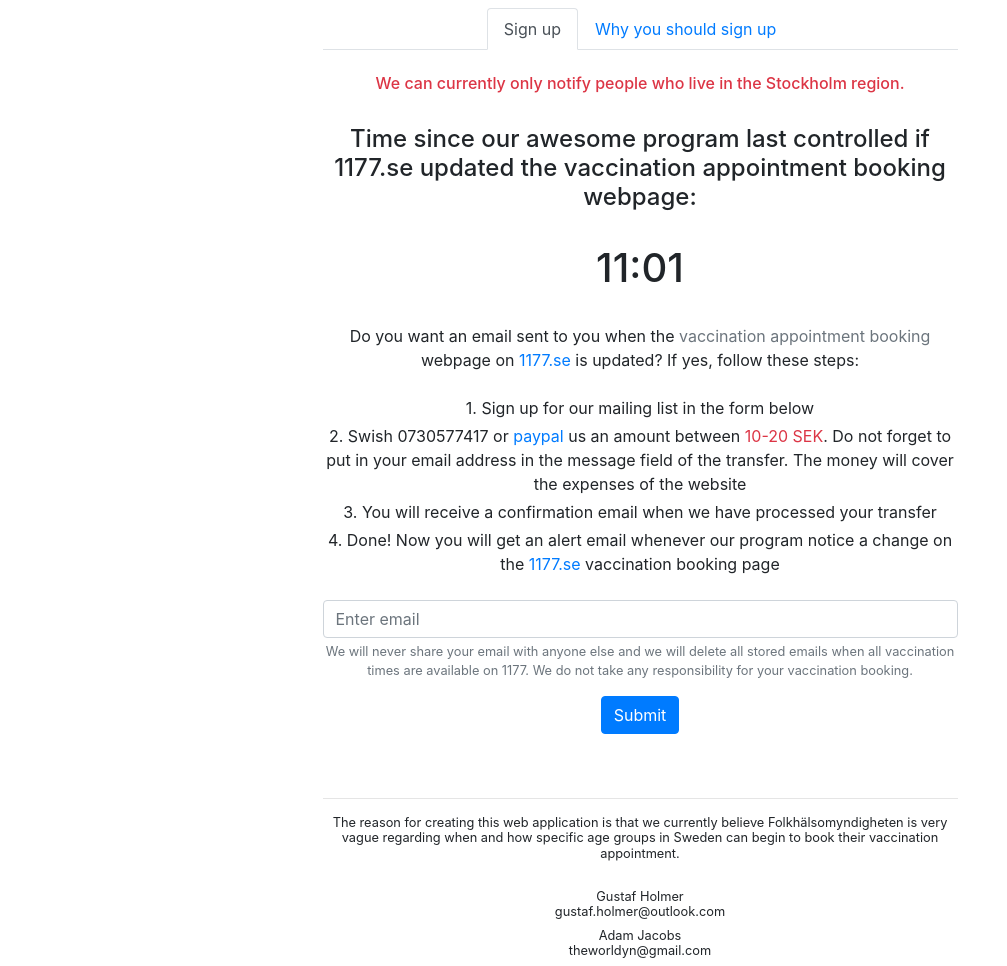
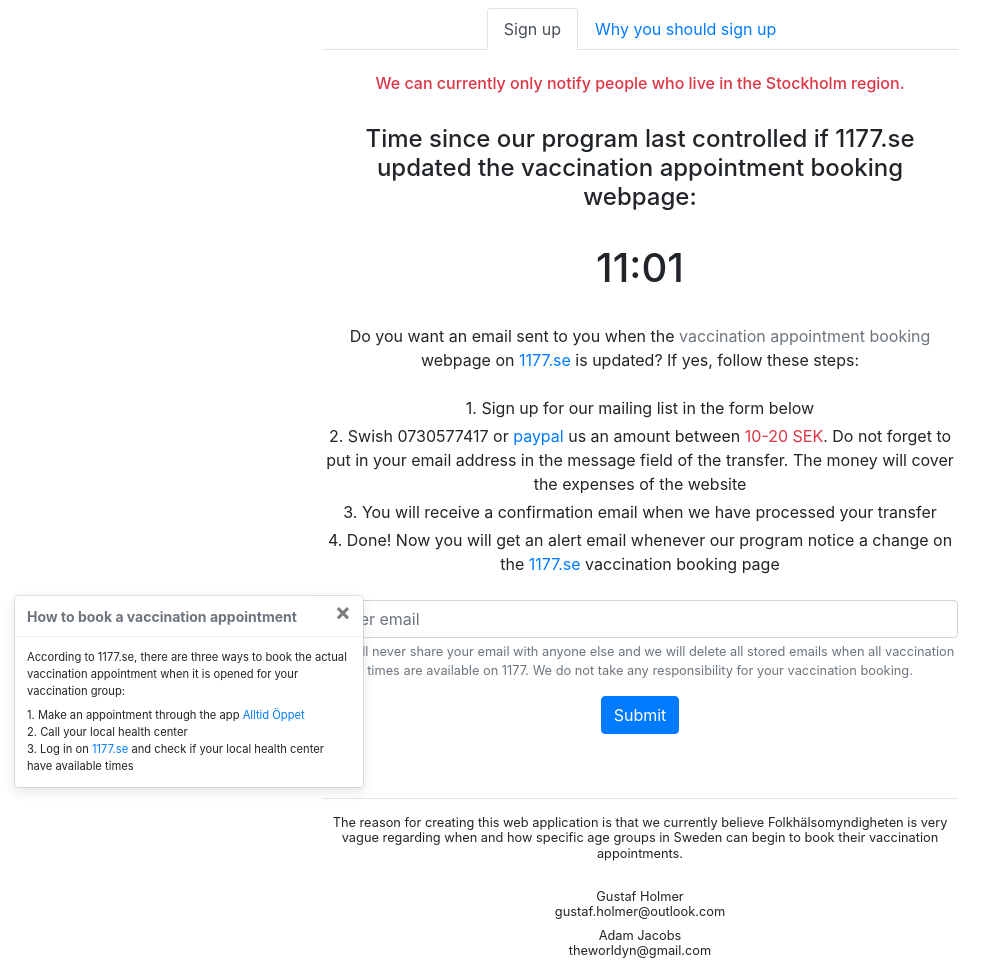
Before and after one commit to worldyn/vaccinalert, a Flask app: page / in a window 1280 px wide. Shown: the whole page, without its empty margins (0-1007 px from the left). Run offline with Flask 2, Linux system fonts and the light colour scheme; parts of the project's set-up code (start-up, migrations or seed data) failed here and were passed over; some libraries are stand-ins or nearby versions.

Commit message:
Added info box and fixed spelling

```diff
--- a/vaccinalert/emailsender.py
+++ b/vaccinalert/emailsender.py
@@ -7,14 +7,14 @@
 message_notif = """\
 Subject: 1177 vaccination page changed in your region
 
-This mail was sent to you because you had signed up for the vaccine alert mail list. Please check the 1177 vaccination page as it has been updated.\n Regards,\nvaccinalert"""
+This mail was sent to you because you had signed up for the vaccine alert email list. Please check the 1177 vaccination page as it has been updated.\n\n Regards,\nvaccinalert"""
 
 message_verify = """\
-Subject: vaccinalert recieved your payment
+Subject: vaccinalert received your payment
 
 Hello!
 
-This mail was sent to you because you have signed up for the vaccine alert mail list and paid with swish or paypal.
+This mail was sent to you because you have signed up for the vaccine alert email list and paid with swish or paypal.
 
 Please check your email on a daily basis to get the email notification when something has changed on the 1177 vaccination page.
 \n\n Regards,\nvaccinalert"""
--- a/vaccinalert/static/css/style.css
+++ b/vaccinalert/static/css/style.css
@@ -1,12 +1,23 @@
 .container {
-    display: flex;
 
+    z-index: 0 !important;
 }
 
 
-hr {
-    margin-top: 1rem;
-    margin-bottom: 1rem;
-    border: 0;
-    border-top: 1px solid rgba(0, 0, 0, 0.1);
-  }
+
+
+
+
+
+
+.toast {
+
+    position: absolute;
+
+
+    bottom: 0;
+    left: 14px;
+
+    z-index: 9000 !important;
+    background-color: white;
+}
--- a/vaccinalert/templates/base.html
+++ b/vaccinalert/templates/base.html
@@ -11,7 +11,7 @@
     <meta name="keywords" content="vaccine covid notification corona 1177 1177.se vaccination stockholm sweden">
     <meta name="msvalidate.01" content="BDB6F796C82C771EAA3C4BF331AA8D14" />
 
-    <link rel="stylesheet" href="https://stackpath.bootstrapcdn.com/bootstrap/4.3.1/css/bootstrap.min.css" integrity="sha384-ggOyR0iXCbMQv3Xipma34MD+dH/1fQ784/j6cY/iJTQUOhcWr7x9JvoRxT2MZw1T" crossorigin="anonymous">
+    <link rel="stylesheet" href="https://stackpath.bootstrapcdn.com/bootstrap/4.3.1/css/bootstrap.min.css">
 
 
     <title>{% block title %}{% endblock %}</title>
@@ -22,7 +22,36 @@
     {% block content %}
     {% endblock %}
 
-    <div class="container">
+
+    <div role="alert" class="toast position-fixed" data-autohide="false" aria-live="assertive" aria-atomic="true">
+        <div class="toast-header ">
+
+          <strong class="mr-auto">How to book a vaccination appointment </strong>
+
+          <button type="button" class="ml-2 mb-2 close" data-dismiss="toast" >
+            <span aria-hidden="true">&times;</span>
+          </button>
+
+        </div>
+        <div class="toast-body">
+            <small>
+                <p class="mb-2 ">According to 1177.se, there are three ways to book the actual vaccination appointment when it is opened for your vaccination group:</p>
+                <p class="mb-0 ">1. Make an appointment through the app <a href="https://www.slso.sll.se/vard-hos-oss/alltid-oppet/">Alltid Öppet</a></p>
+                <p class="mb-0 ">2. Call your local health center</p>
+                <p class="mb-0 ">3. Log in on <a href="https://www.1177.se/Stockholm/sjukdomar--besvar/lungor-och-luftvagar/inflammation-och-infektion-ilungor-och-luftror/om-covid-19--coronavirus/om-vaccin-mot-covid-19/boka-tid-for-vaccination-mot-covid-19-i-stockholms-lan/">1177.se</a> and check if your local health center have available times</p>
+
+            </small>
+
+        </div>
+    </div>
+
+
+
+    <div class="container "  >
+
+
+
+
         <div class="row">
             <div class="col-sm">
 
@@ -45,7 +74,7 @@
                                 <div role="tabpanel" class="tab-pane fade show active" id="profile" >
                                     <br />
                                     <h6 class="text-danger">We can currently only notify people who live in the Stockholm region.</h6> <br>
-                                    <h4>Time since our awesome program last controlled if 1177.se updated the vaccination appointment booking webpage:</h4> <br>
+                                    <h4>Time since our program last controlled if 1177.se updated the vaccination appointment booking webpage:</h4> <br>
 
                                     <h1 id="clock"></h1> <br>
 
@@ -67,8 +96,8 @@
                                         <h3>The BIG why </h3>
 
                                         <p>Currently in the Stockholm region, the only way to know when your age group can start to get vaccinated
-                                            is check the news or receive a physical letter from <a href="https://www.1177.se/Stockholm/sjukdomar--besvar/lungor-och-luftvagar/inflammation-och-infektion-ilungor-och-luftror/om-covid-19--coronavirus/om-vaccin-mot-covid-19/boka-tid-for-vaccination-mot-covid-19-i-stockholms-lan/">1177.se</a> which states that a new vaccination
-                                            group can book a vaccination appointment. <span class="text-secondary">Keep reading below.</span>
+                                            is to check the news or receive a physical letter from <a href="https://www.1177.se/Stockholm/sjukdomar--besvar/lungor-och-luftvagar/inflammation-och-infektion-ilungor-och-luftror/om-covid-19--coronavirus/om-vaccin-mot-covid-19/boka-tid-for-vaccination-mot-covid-19-i-stockholms-lan/">1177.se</a>.
+                                            The letter states that a new vaccination group can book an appointment. <span class="text-secondary">Keep reading below.</span>
                                         </p>
 
 
@@ -79,10 +108,10 @@
 
 
                                         <p class="mt-4 mb-4"">
-                                            This slooooow way to be aware when you can start making an appointment is what our mailing list wants to solve.
+                                            This slow way to be informed when you can start making an appointment is what our mailing list wants to solve.
                                             By signing up for our mail list you will know at once when <a href="https://www.1177.se/Stockholm/sjukdomar--besvar/lungor-och-luftvagar/inflammation-och-infektion-ilungor-och-luftror/om-covid-19--coronavirus/om-vaccin-mot-covid-19/boka-tid-for-vaccination-mot-covid-19-i-stockholms-lan/">1177.se</a> have opened bookings for a new vaccination group
                                             (i.e when the boxes in the image above where it says “Ännu inte öppen” opens) on their vaccination information webpage.
-                                            Instead of waiting for lagging news or letters, you can be quick to find out when you can make a vaccination appointment.
+                                            Instead of waiting for lagging news or letters, you can be quick to find out by an alert mail from us when you can possibly make a vaccination appointment.
                                         </p>
 
 
@@ -109,18 +138,21 @@
                                 </div>
                                 <button type="submit" class="btn btn-primary mb-5" >Submit</button>
 
-                                <hr/>
+                                <hr>
 
                                 <h6 class="small mt-2">The reason for creating this web application is that we currently believe Folkhälsomyndigheten is very vague regarding when
-                                    and how specific age groups in Sweden can begin to book their vaccination appointment.</h6>
+                                    and how specific age groups in Sweden can begin to book their vaccination appointments.</h6>
                                 <p class="pb-1"> </p>
 
-
+                            </div>
                     </center>
                 </form>
             </div>
 
             <div class="col-sm"></div>
+
+
+
         </div>
 
 
@@ -132,17 +164,33 @@
             <div class="col"><center><h6 class="small">Adam Jacobs<br>theworldyn@gmail.com<br></h6></center></div>
         </div>
 
+    </div>
+
+
 
     <link rel="stylesheet" href="https://stackpath.bootstrapcdn.com/bootstrap/4.3.1/css/bootstrap.min.css" integrity="sha384-ggOyR0iXCbMQv3Xipma34MD+dH/1fQ784/j6cY/iJTQUOhcWr7x9JvoRxT2MZw1T" crossorigin="anonymous">
 
+    <link rel= "stylesheet" type= "text/css" href= "{{ url_for('static',filename='css/style.css') }}">
 
     <script type="text/javascript" src="{{ url_for('static', filename = 'time.js') }}"></script>
 
 
 
-      <script src="https://ajax.googleapis.com/ajax/libs/jquery/3.3.1/jquery.min.js"></script>
-      <script src="https://cdnjs.cloudflare.com/ajax/libs/popper.js/1.14.0/umd/popper.min.js"></script>
-      <script src="https://maxcdn.bootstrapcdn.com/bootstrap/4.1.0/js/bootstrap.min.js"></script>
+    <script src="https://ajax.googleapis.com/ajax/libs/jquery/3.4.1/jquery.min.js"></script>
+    <script src="https://cdnjs.cloudflare.com/ajax/libs/popper.js/1.14.7/umd/popper.min.js"></script>
+    <script src="https://maxcdn.bootstrapcdn.com/bootstrap/4.3.1/js/bootstrap.min.js"></script>
+
+
+    <script>
+        $(window).on('load', function() {
+                $('.toast').toast('show');
+
+
+        });
+    </script>
+
+
+
 
 </body>
 </html>
```
Lines whose indentation alone changed are shown as unchanged.
